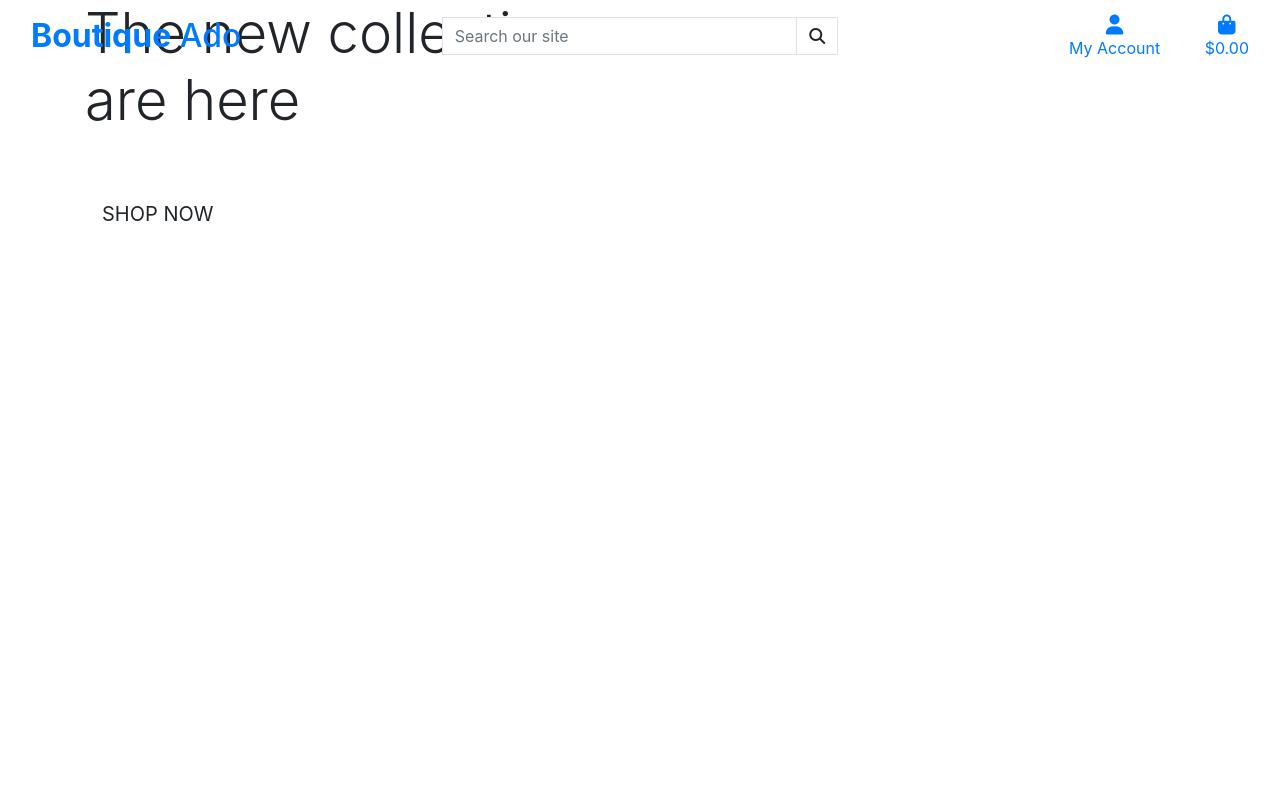
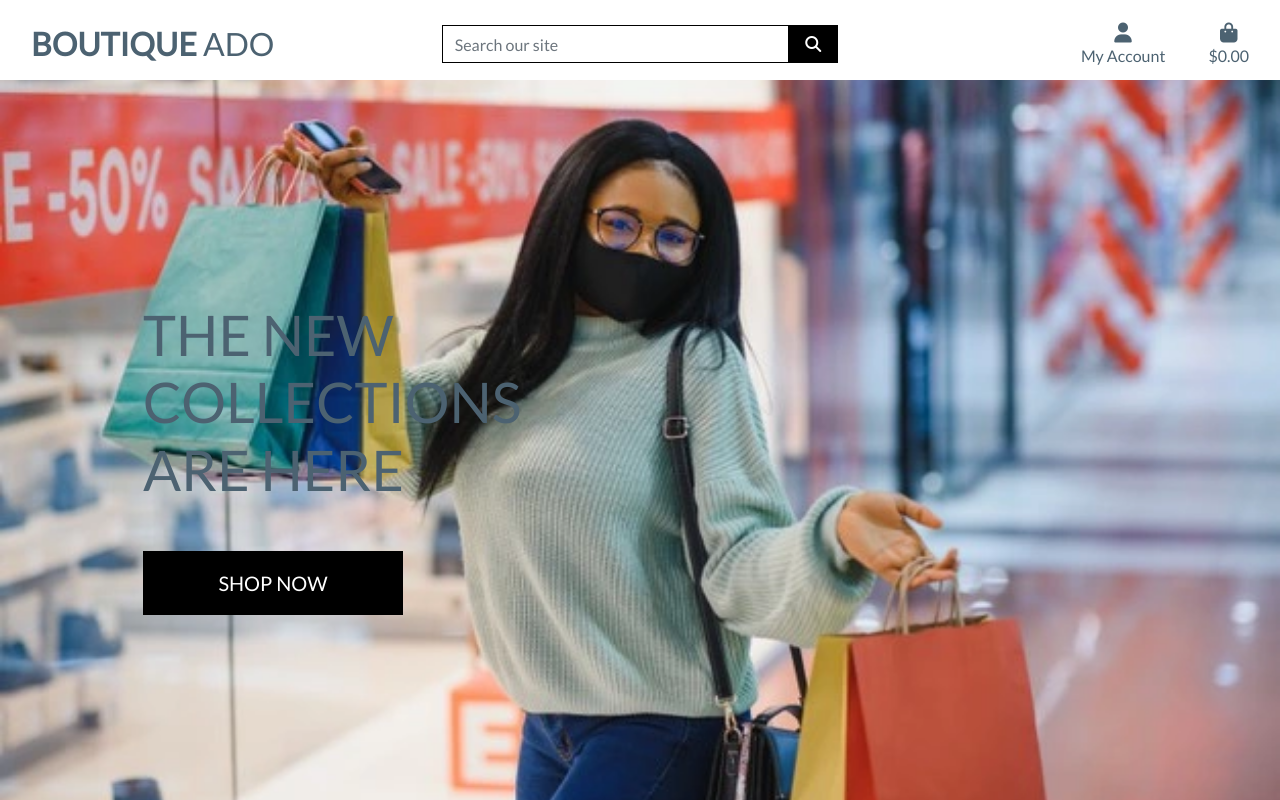
Before and after one commit to qplatt/boutique_ado_v1, a Django app: page / in a window 1280 px wide. Run offline with Django 3.2, Linux system fonts and the light colour scheme; some libraries are stand-ins or nearby versions.

Commit message:
Completed home page header and css

```diff
--- a/boutique_ado/urls.py
+++ b/boutique_ado/urls.py
@@ -15,9 +15,11 @@ Including another URLconf
 """
 from django.contrib import admin
 from django.urls import path, include
+from django.conf import settings
+from django.conf.urls.static import static
 
 urlpatterns = [
     path('admin/', admin.site.urls),
     path('accounts/', include('allauth.urls')),
     path('', include('home.urls')),
-]
+] + static(settings.MEDIA_URL, document_root=settings.MEDIA_ROOT)
--- /dev/null
+++ b/static/css/base.css
@@ -0,0 +1,81 @@
+html {
+    height: 100%;
+}
+
+body {
+    background: url('/media/homepage_background_cropped.webp') no-repeat center center fixed;
+    background-size: cover;
+    height: calc(100vh - 164px);
+    color: #555;
+    font-family: 'Lato';
+}
+
+/* from Bulma */
+.icon {
+    align-items: center;
+    display: inline-flex;
+    justify-content: center;
+    height: 1.5rem;
+    width: 1.5rem;
+}
+
+.logo-font {
+    text-transform: uppercase;
+}
+
+.main-logo-link {
+    width: fit-content;
+}
+
+.shop-now-button {
+    background: black;
+    color: white;
+    min-width: 260px;
+}
+
+.btn-black {
+    background: black;
+    color: white;
+}
+
+.shop-now-button:hover,
+.shop-now-button:active,
+.shop-now-button:focus,
+.btn-black:hover,
+.btn-black:active,
+.btn-black:focus {
+    background: #222;
+    color: white;
+}
+
+.text-black {
+    color: #4c6271 !important;
+}
+
+.border-black {
+    border: 1px solid black !important;
+}
+
+/* -------------------------------- Media Queries */
+
+/* Slightly larger container on xl screens */
+@media (min-width: 1200px) {
+  .container {
+    max-width: 80%;
+  }
+}
+
+/* fixed top navbar only on medium and up */
+@media (min-width: 992px) {
+    .fixed-top-desktop-only {
+        position: fixed;
+        top: 0;
+        right: 0;
+        left: 0;
+        z-index: 1030;
+    }
+
+    .header-container {
+        padding-top: 164px;
+    }
+}
--- a/templates/base.html
+++ b/templates/base.html
@@ -24,7 +24,7 @@
   {% endblock %}
 
   {% block corejs %}
-  <script src="https://kit.fontawesome.com/e9c73d7092.js" crossorigin="anonymous"></script>
+  <script src="https://kit.fontawesome.com/92f53e06be.js" crossorigin="anonymous"></script>
   <script src="https://code.jquery.com/jquery-3.4.1.min.js"
     integrity="sha256-CSXorXvZcTkaix6Yvo6HppcZGetbYMGWSFlBw8HfCJo=" crossorigin="anonymous"></script>
   <script src="https://cdn.jsdelivr.net/npm/popper.js@1.16.0/dist/umd/popper.min.js"
@@ -42,14 +42,14 @@
 
 <body>
   <header class="container-fluid fixed-top">
-    <div class="row">
+    <div id='topnav' class="row bg-white pt-lg-2 d-none d-lg-flex">
       <div class="col-12 col-lg-4 my-auto py-1 lg-0 text-center text-lg-left">
         <a href="{% url 'home' %}" class="nav-link main-logo-link">
           <h2 class="logo-font text-black my-0"><strong>Boutique</strong> Ado</h2>
         </a>
       </div>
       <div class="col-12 col-lg-4 my-auto py-1 py-lg-0">
-          <form method="GET" action="{% url 'products' %}">
+          <form method="GET" action="">
               <div class="input-group w-100">
                   <input class="form-control border border-black rounded-0" type="text" name="q"
                     placeholder="Search our site">
@@ -75,18 +75,18 @@
               <div class="dropdown-menu border-0" aria-labelledby="user-options">
                   {% if request.user.is_authenticated %}
                       {% if request.user.is_superuser %}
-                          <a href="{% url 'add_product' %}" class="dropdown-item">Product Management</a>
+                          <a href="" class="dropdown-item">Product Management</a>
                       {% endif %}
-                      <a href="{% url 'profile' %}" class="dropdown-item">My Profile</a>
+                      <a href="" class="dropdown-item">My Profile</a>
                       <a href="{% url 'account_logout' %}" class="dropdown-item">Logout</a>
                   {% else %}
-                      <a href="{% url 'account_signup' %}" class="dropdown-item">Register</a>
-                      <a href="{% url 'account_login' %}" class="dropdown-item">Login</a>
+                      <a href="" class="dropdown-item">Register</a>
+                      <a href="" class="dropdown-item">Login</a>
                   {% endif %}
               </div>
           </li>
           <li class="list-inline-item">
-            <a class="{% if grand_total %}text-info font-weight-bold{% else %}text-black{% endif %} nav-link" href="{% url 'view_bag' %}">
+            <a class="{% if grand_total %}text-info font-weight-bold{% else %}text-black{% endif %} nav-link" href="">
                 <div class="text-center">
                     <div><i class="fas fa-shopping-bag fa-lg"></i></div>
                     <p class="my-0">
```
Also changed, not shown: boutique_ado/settings.py (+3 -4 lines), media/homepage_background_cropped.webp (added).
